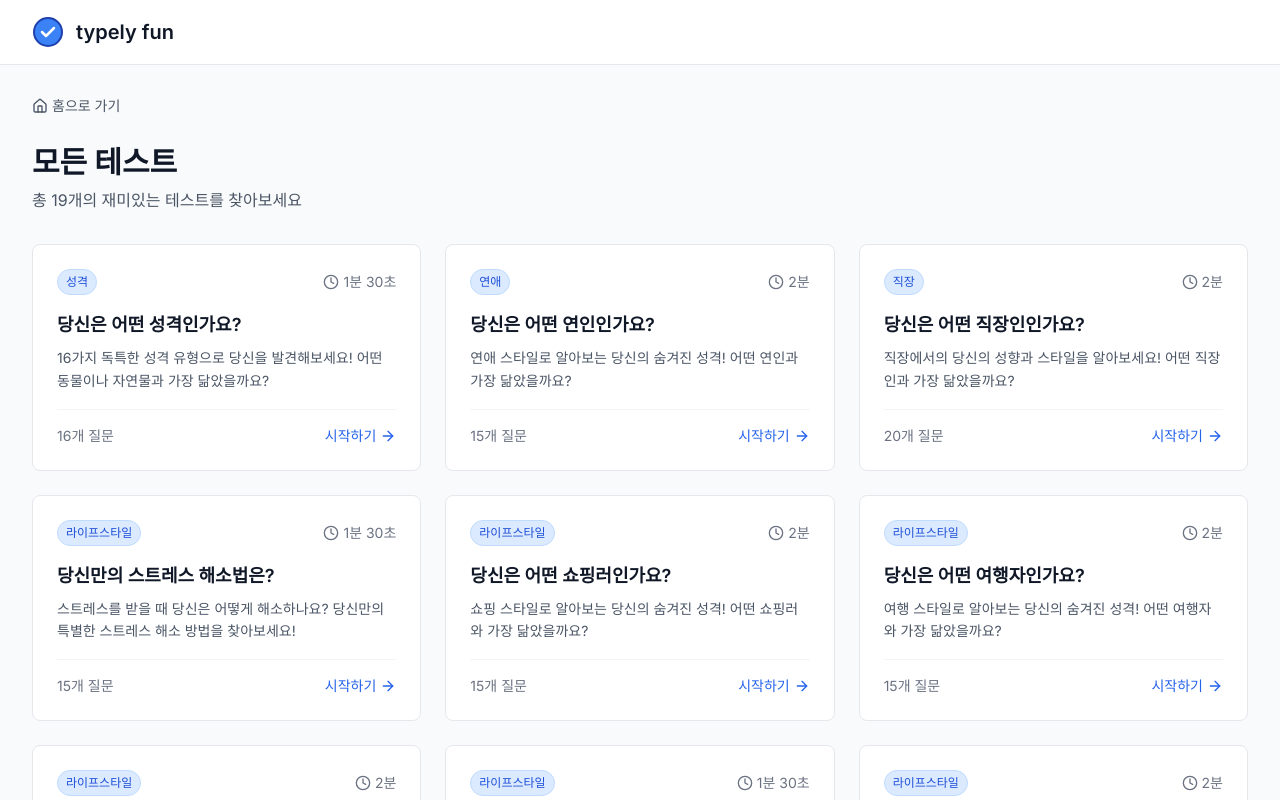
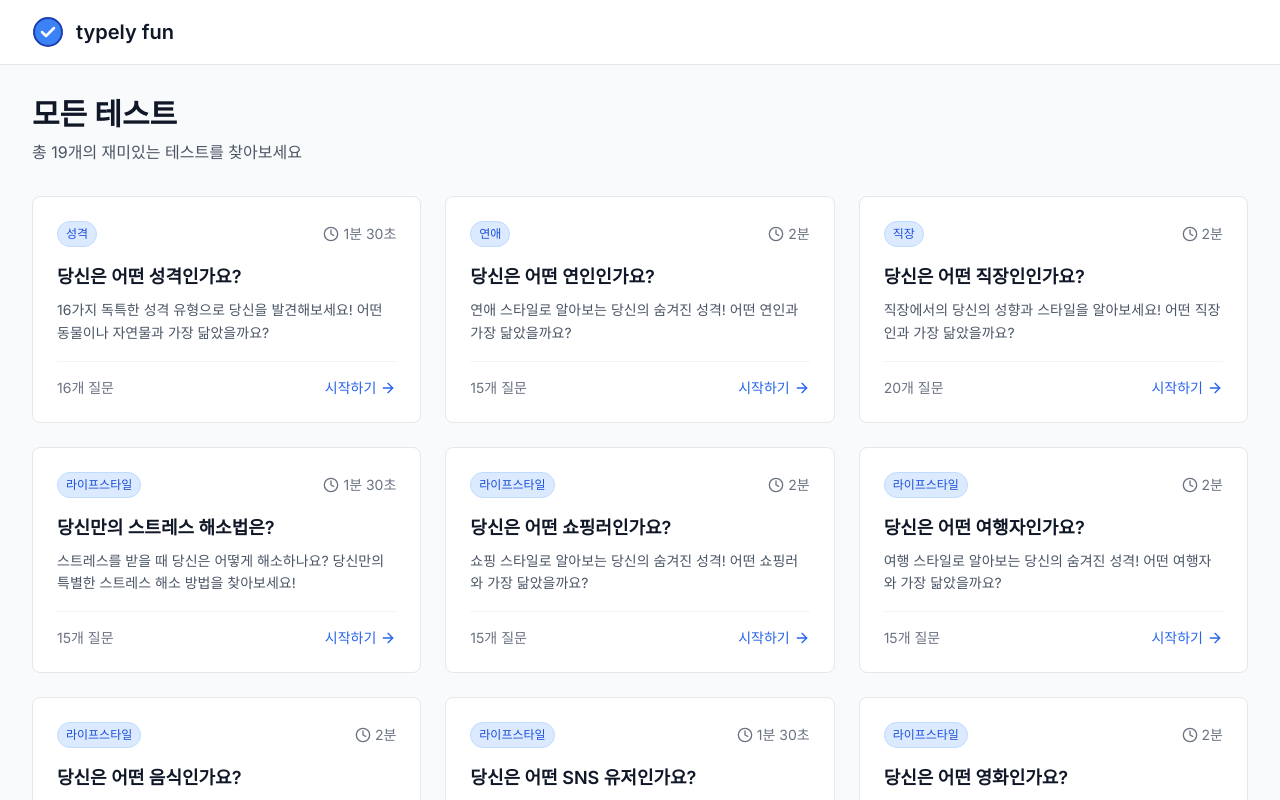
Before and after one commit to byuli/typelyFun, a React (Vite) app: page /quizzes in a window 1280 px wide. Shown: the top 800 px of the page. Built offline with nearby package versions, Linux system fonts and the light colour scheme.

Commit message:
홈 버튼 제거 및 레이아웃 정리

```diff
--- a/src/pages/AllQuizzes.tsx
+++ b/src/pages/AllQuizzes.tsx
@@ -5,16 +5,7 @@ import { Clock, ArrowRight, Home } from 'lucide-react';
 const AllQuizzes = () => {
   return (
     <div className="max-w-7xl mx-auto">
-      {/* Home Button */}
-      <div className="mb-4 sm:mb-6">
-        <Link
-          to="/"
-          className="inline-flex items-center text-sm text-gray-600 hover:text-primary-600 transition-colors"
-        >
-          <Home className="h-4 w-4 mr-1" />
-          홈으로 가기
-        </Link>
-      </div>
+
 
       {/* Header */}
       <div className="mb-6 sm:mb-8">
```
